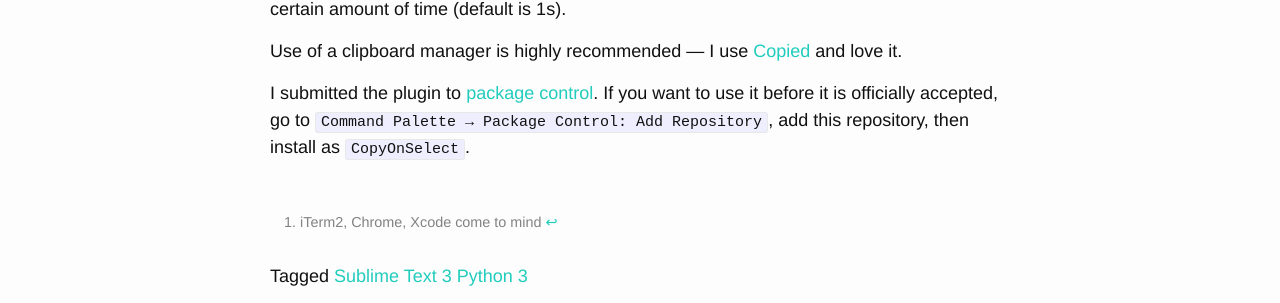
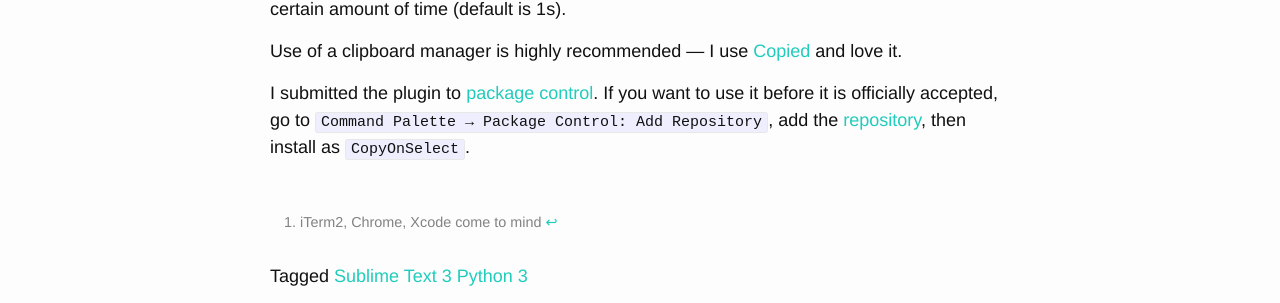
Before and after one commit to acdpnk/hackmopscom, a Jekyll site: the page built from _posts/2016-03-20-copy-on-select-for-sublime-text-3.markdown, in a window 1280 px wide. Shown: the part 595-898 px from the top of the page. Built offline with Jekyll 4.4.1, drawn with Linux system fonts in a browser that asks for light colours; some web fonts are replaced.

Commit message:
added repo link

```diff
--- a/_posts/2016-03-20-copy-on-select-for-sublime-text-3.markdown
+++ b/_posts/2016-03-20-copy-on-select-for-sublime-text-3.markdown
@@ -14,7 +14,7 @@ The source is on [GitHub][], in case you want to take a look. There's not much t
 
 Use of a clipboard manager is highly recommended — I use [Copied][] and love it.
 
-I submitted the plugin to [package control][]. If you want to use it before it is officially accepted, go to `Command Palette → Package Control: Add Repository`, add this repository, then install as `CopyOnSelect`.
+I submitted the plugin to [package control][]. If you want to use it before it is officially accepted, go to `Command Palette → Package Control: Add Repository`, add the [repository][GitHub], then install as `CopyOnSelect`.
 
 
 [^apps]: iTerm2, Chrome, Xcode come to mind
```
